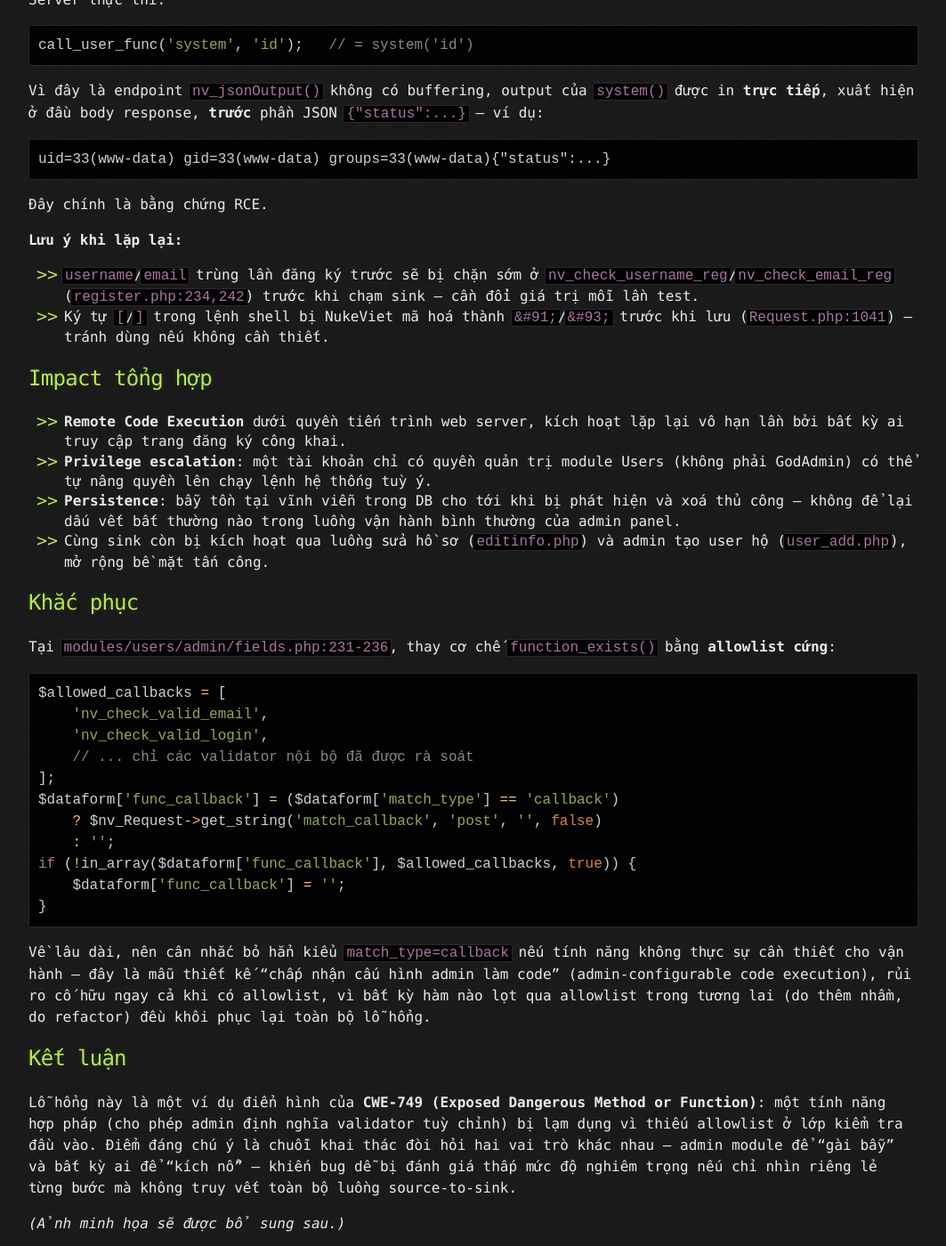
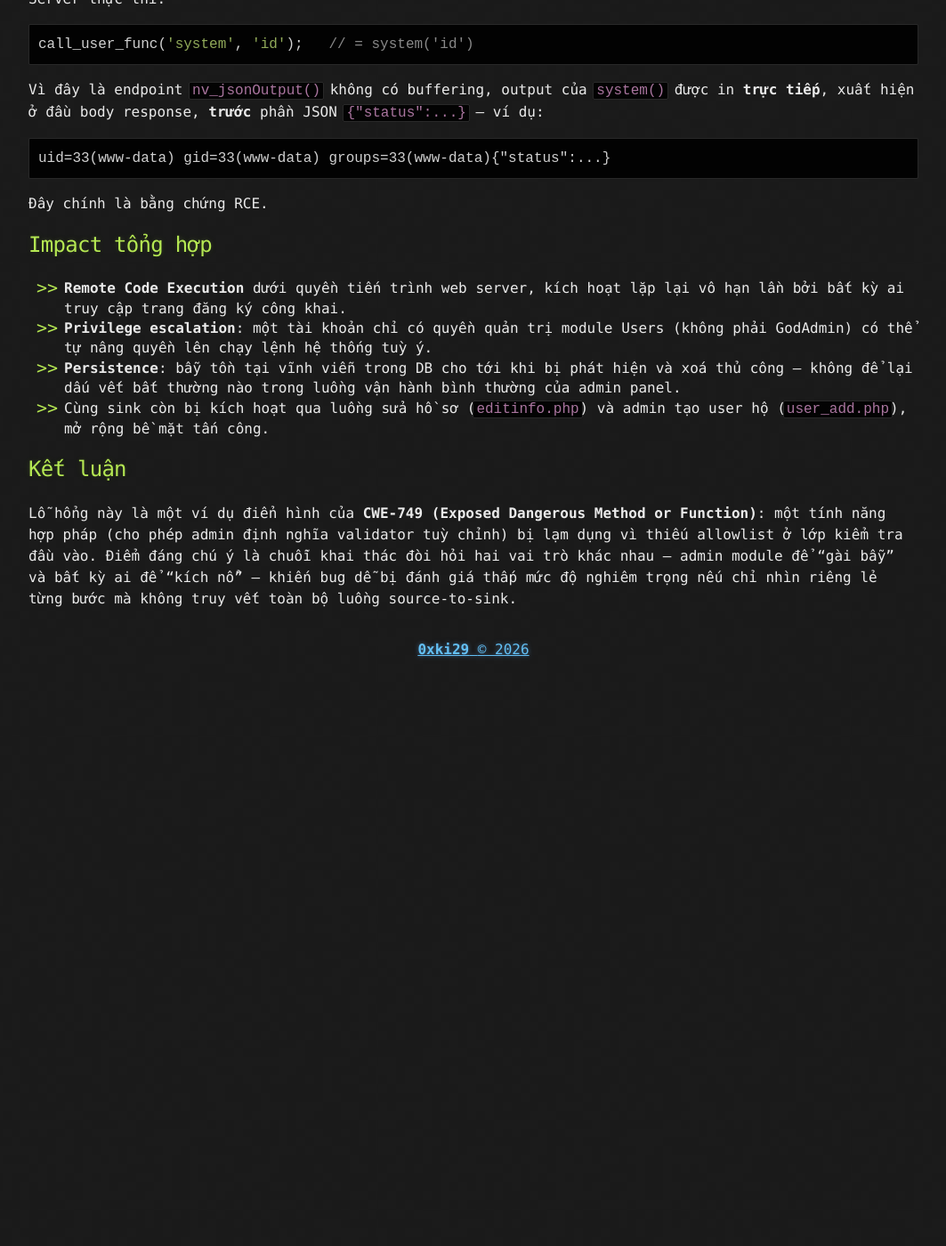
Before and after one commit to 0xki29/blog, a Jekyll site: the page built from _posts/2026-08-30-nukeviet-arbitrary-callback-rce.md, in a window 1280 px wide and 1400 px high, scrolled down 6089 px. Shown: the whole window at 89% size, without its empty margins (108-1171 px from the left). Built offline with Jekyll 4.4.1, drawn with Linux system fonts in a browser that asks for light colours; after the commit the page ends 6844 px from its top, so only the background shows below that; some of the changed text lies outside the part shown.

````diff
--- a/_posts/2026-08-30-nukeviet-arbitrary-callback-rce.md
+++ b/_posts/2026-08-30-nukeviet-arbitrary-callback-rce.md
@@ -222,10 +222,6 @@ uid=33(www-data) gid=33(www-data) groups=33(www-data){"status":...}
 
 Đây chính là bằng chứng RCE.
 
-**Lưu ý khi lặp lại:**
-- `username`/`email` trùng lần đăng ký trước sẽ bị chặn sớm ở `nv_check_username_reg`/`nv_check_email_reg` (`register.php:234,242`) trước khi chạm sink — cần đổi giá trị mỗi lần test.
-- Ký tự `[`/`]` trong lệnh shell bị NukeViet mã hoá thành `&#91;`/`&#93;` trước khi lưu (`Request.php:1041`) — tránh dùng nếu không cần thiết.
-
 ## [](#header-6) Impact tổng hợp
 
 - **Remote Code Execution** dưới quyền tiến trình web server, kích hoạt lặp lại vô hạn lần bởi bất kỳ ai truy cập trang đăng ký công khai.
@@ -233,28 +229,7 @@ uid=33(www-data) gid=33(www-data) groups=33(www-data){"status":...}
 - **Persistence**: bẫy tồn tại vĩnh viễn trong DB cho tới khi bị phát hiện và xoá thủ công — không để lại dấu vết bất thường nào trong luồng vận hành bình thường của admin panel.
 - Cùng sink còn bị kích hoạt qua luồng sửa hồ sơ (`editinfo.php`) và admin tạo user hộ (`user_add.php`), mở rộng bề mặt tấn công.
 
-## [](#header-7) Khắc phục
-
-Tại `modules/users/admin/fields.php:231-236`, thay cơ chế `function_exists()` bằng **allowlist cứng**:
-
-```php
-$allowed_callbacks = [
-    'nv_check_valid_email',
-    'nv_check_valid_login',
-    // ... chỉ các validator nội bộ đã được rà soát
-];
-$dataform['func_callback'] = ($dataform['match_type'] == 'callback')
-    ? $nv_Request->get_string('match_callback', 'post', '', false)
-    : '';
-if (!in_array($dataform['func_callback'], $allowed_callbacks, true)) {
-    $dataform['func_callback'] = '';
-}
-```
-
-Về lâu dài, nên cân nhắc bỏ hẳn kiểu `match_type=callback` nếu tính năng không thực sự cần thiết cho vận hành — đây là mẫu thiết kế "chấp nhận cấu hình admin làm code" (admin-configurable code execution), rủi ro cố hữu ngay cả khi có allowlist, vì bất kỳ hàm nào lọt qua allowlist trong tương lai (do thêm nhầm, do refactor) đều khôi phục lại toàn bộ lỗ hổng.
 
 ## [](#header-8) Kết luận
 
 Lỗ hổng này là một ví dụ điển hình của **CWE-749 (Exposed Dangerous Method or Function)**: một tính năng hợp pháp (cho phép admin định nghĩa validator tuỳ chỉnh) bị lạm dụng vì thiếu allowlist ở lớp kiểm tra đầu vào. Điểm đáng chú ý là chuỗi khai thác đòi hỏi hai vai trò khác nhau — admin module để "gài bẫy" và bất kỳ ai để "kích nổ" — khiến bug dễ bị đánh giá thấp mức độ nghiêm trọng nếu chỉ nhìn riêng lẻ từng bước mà không truy vết toàn bộ luồng source-to-sink.
-
-*(Ảnh minh họa sẽ được bổ sung sau.)*
````
Also changed, not shown: other parts of _posts/2026-08-30-nukeviet-arbitrary-callback-rce.md (+2 -2 lines).
